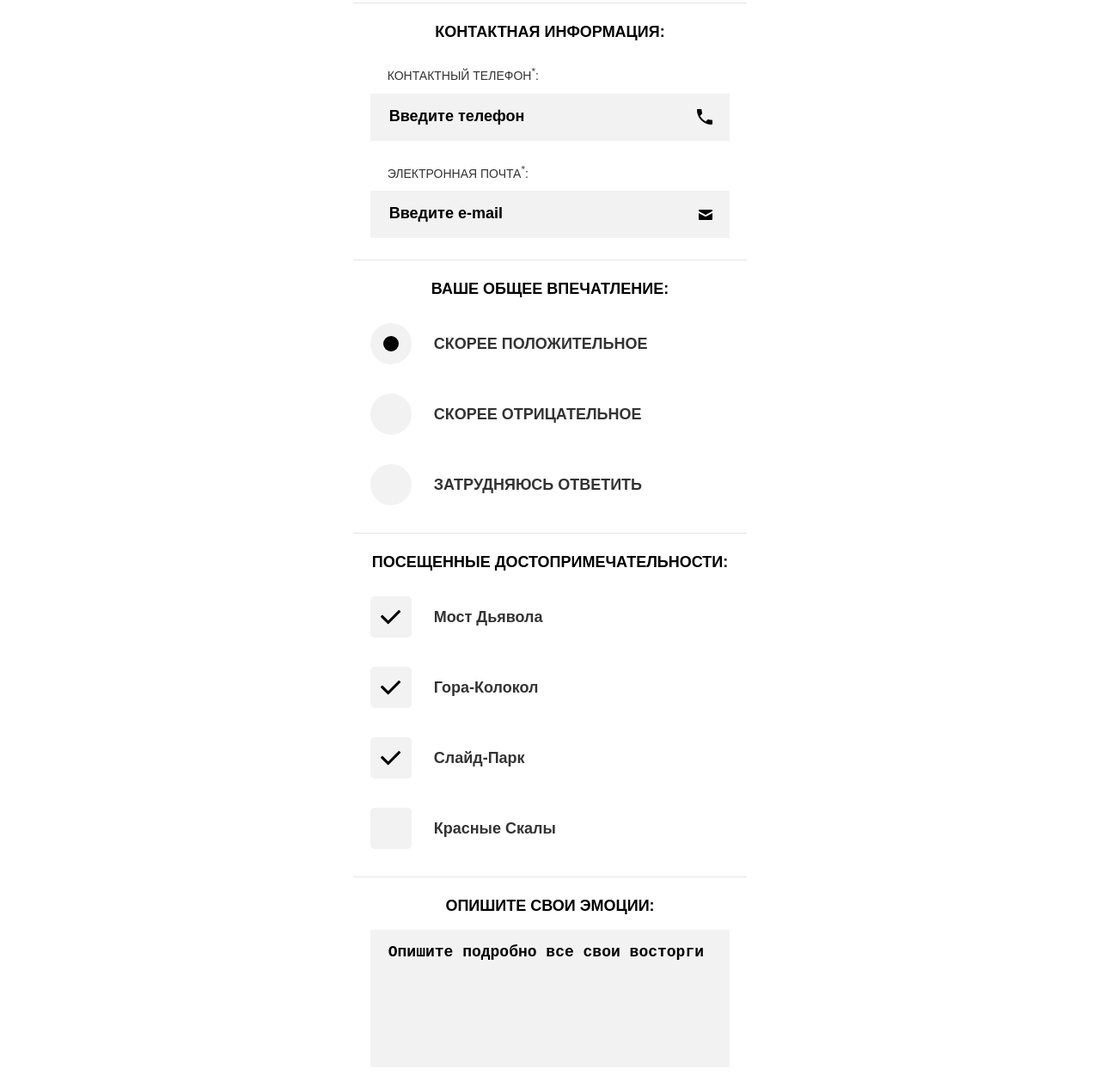
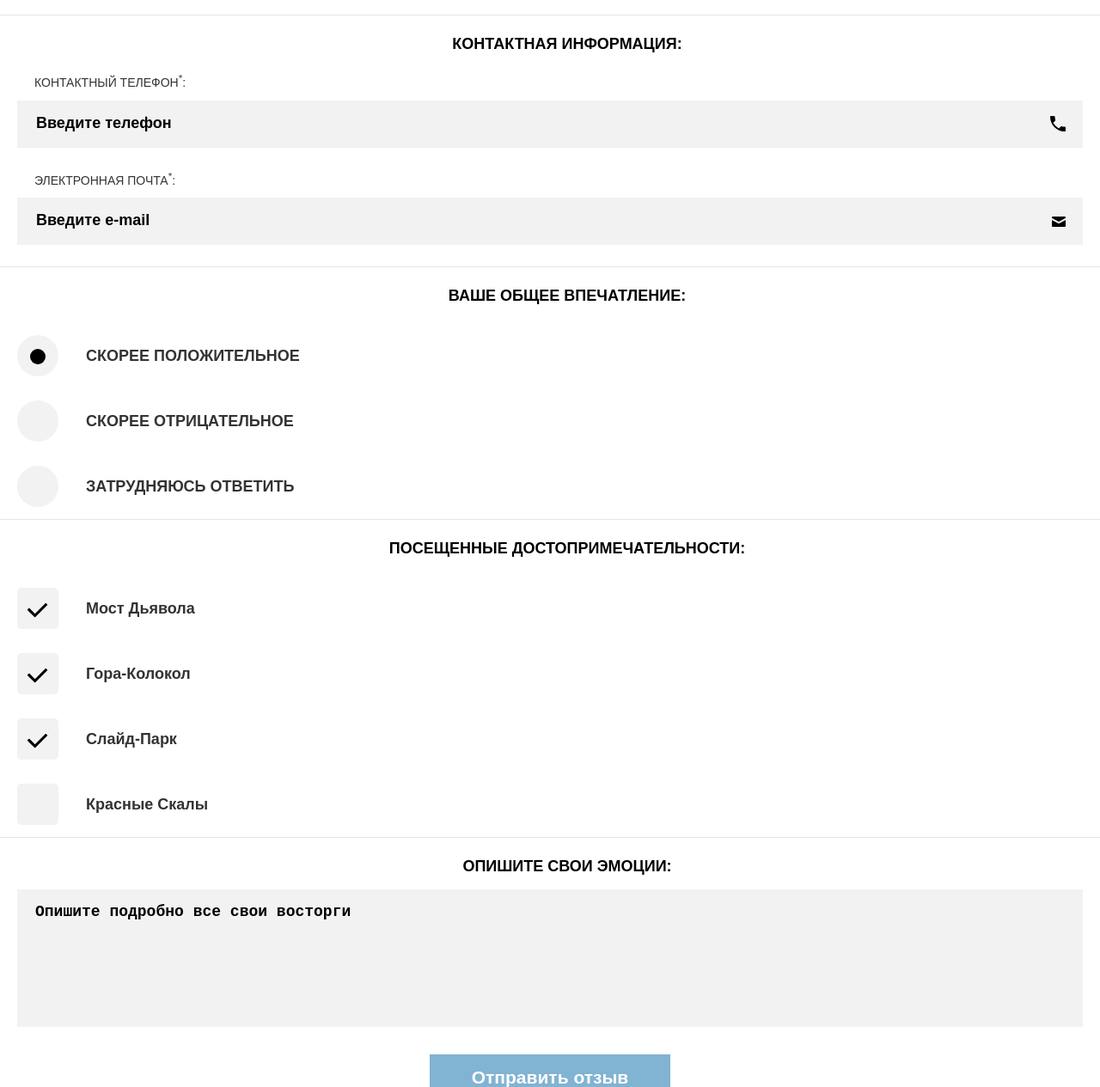
Before and after one commit to EzhovaT/1333157-sedona-22, a website: page source/form.html in a window 1280 px wide. Shown: the part 1209-2474 px from the top of the page at 86% size. Drawn offline with nearby package versions, Linux system fonts and the light colour scheme; files that its build step writes are made by us from their sources.

Commit message:
Доработка страницы с формой

```diff
--- a/source/form.html
+++ b/source/form.html
@@ -4,7 +4,7 @@
     <meta charset="UTF-8" />
     <meta name="viewport" content="width=device-width, initial-scale=1.0" />
     <title>HTML Academy: Седона</title>
-    <link rel="stylesheet" href="css/style.css" />
+    <link rel="stylesheet" href="css/style.css">
   </head>
   <body class="page__body">
     <div class="page-wrapper">
@@ -55,18 +55,17 @@
         </div>
 
         <form class="page-form" action="https://echo.htmlacademy.ru">
-          <hr class="page-form__line" />
           <fieldset class="form-group page-form__wrapper">
             <legend class="form-group__title">Представьтесь:</legend>
-            <ul class="form-group__list user-form">
-              <li class="form-group__item user-form__item">
+            <ul class="form-group__list">
+              <li class="form-field form-field_user">
                 <label
-                  class="form-group__label user-form__label"
+                  class="form-label form-label_user"
                   for="user-name"
                   >Имя<sup>*</sup>:</label
                 >
                 <input
-                  class="form-group__input user-form__input"
+                  class="form-input"
                   type="text"
                   id="user-name"
                   name="user-name"
@@ -74,14 +73,14 @@
                   required
                 />
               </li>
-              <li class="form-group__item user-form__item">
+              <li class="form-field form-field_user">
                 <label
-                  class="form-group__label user-form__label"
+                  class="form-label form-label_user"
                   for="user-surname"
                   >Фамилия<sup>*</sup>:</label
                 >
                 <input
-                  class="form-group__input user-form__input"
+                  class="form-input"
                   type="text"
                   id="user-surname"
                   name="user-surname"
@@ -89,14 +88,14 @@
                   required
                 />
               </li>
-              <li class="form-group__item user-form__item">
+              <li class="form-field form-field_user">
                 <label
-                  class="form-group__label user-form__label"
+                  class="form-label form-label_user"
                   for="user-patronymic"
                   >Отчество:</label
                 >
                 <input
-                  class="form-group__input user-form__input"
+                  class="form-input"
                   type="text"
                   id="user-patronymic"
                   name="user-patronymic"
@@ -106,18 +105,17 @@
             </ul>
           </fieldset>
 
-          <hr class="page-form__line" />
           <fieldset class="form-group page-form__wrapper">
             <legend class="form-group__title">Контактная информация:</legend>
             <ul class="form-group__list contact-form">
-              <li class="form-group__item contact-form__item">
+              <li class="form-field">
                 <label
-                  class="form-group__label contact-form__label"
+                  class="form-label form-label_contact"
                   for="user-phone"
                   >Контактный телефон<sup>*</sup>:</label
                 >
                 <input
-                  class="form-group__input contact-form__input contact-form__input_icon_phone"
+                  class="form-input form-input_contact form-input_icon_phone"
                   type="tel"
                   id="user-phone"
                   name="user-phone"
@@ -125,14 +123,14 @@
                   required
                 />
               </li>
-              <li class="form-group__item contact-form__item">
+              <li class="form-field">
                 <label
-                  class="form-group__label contact-form__label"
+                  class="form-label form-label_contact"
                   for="user-email"
                   >Электронная почта<sup>*</sup>:</label
                 >
                 <input
-                  class="form-group__input contact-form__input contact-form__input_icon_email"
+                  class="form-input form-input_contact  form-input_icon_email"
                   type="email"
                   id="user-email"
                   name="user-email"
@@ -143,140 +141,124 @@
             </ul>
           </fieldset>
 
-          <hr class="page-form__line" />
           <fieldset class="form-group page-form__wrapper">
             <legend class="form-group__title">Ваше общее впечатление:</legend>
-            <ul class="form-group__list impression-form">
-              <li class="form-group__item impression-form__item">
-                <label
-                  class="form-group__label impression-form__label"
-                  for="positive"
-                >
+            <ul class="form-group__list">
+              <li class="form-field form-field_selection">
                 <input
-                    class="form-group__input impression-form__input"
+                    class="form-input form-input_impression"
                     type="radio"
                     id="positive"
                     name="impression"
                     value="Скорее положительное"
                     checked
                   />
-                  <span class="impression-form__input-decor"></span>
-                  <p class="impression-form__label-desc">
+                <label
+                  class="form-label form-label_impression"
+                  for="positive"
+                >
                 Скорее положительное
-                  </p>
                 </label>
               </li>
-              <li class="form-group__item impression-form__item">
-                <label
-                  class="form-group__label impression-form__label"
-                  for="negative"
-                >
+              <li class="form-field form-field_selection">
                 <input
-                    class="form-group__input impression-form__input"
+                class="form-input form-input_impression"
                 type="radio"
                 id="negative"
                 name="impression"
                 value="Скорее отрицательное"
               />
-                  <span class="impression-form__input-decor"></span>
-                  <p class="impression-form__label-desc">
-                    Скорее отрицательное
-                  </p>
+                <label
+                  class="form-label form-label_impression"
+                  for="negative"
+                >Скорее отрицательное
                 </label>
               </li>
-              <li class="form-group__item impression-form__item">
-                <label
-                  class="form-group__label impression-form__label"
-                  for="no-answer"
-                >
+              <li class="form-field form-field_selection">
                 <input
-                    class="form-group__input impression-form__input"
+                    class="form-input form-input_impression"
                     type="radio"
                     id="no-answer"
                     name="impression"
                     value="Затрудняюсь ответить"
                   />
-                  <span class="impression-form__input-decor"></span>
-                  <p class="impression-form__label-desc">
-                    Затрудняюсь ответить
-                  </p>
+                <label
+                  class="form-label form-label_impression"
+                  for="no-answer"
+                >Затрудняюсь ответить
                 </label>
               </li>
             </ul>
           </fieldset>
 
-          <hr class="page-form__line" />
           <fieldset class="form-group page-form__wrapper">
             <legend class="form-group__title">
               Посещенные достопримечательности:
             </legend>
-            <ul class="form-group__list places-form">
-              <li class="form-group__item places-form__item">
-                <label
-                  class="form-group__label places-form__label"
-                  for="bridge"
-                >
+            <ul class="form-group__list">
+              <li class="form-field form-field_selection">
+
                 <input
-                    class="form-group__input places-form__input"
+                    class="form-input form-input_places"
                     type="checkbox"
                     id="bridge"
                     name="attractions[]"
                     value="Мост Дьявола"
                     checked
                   />
-                  <span class="places-form__input-decor"></span>
-                  <p class="places-form__label-desc">Мост Дьявола</p>
+                  <label
+                  class="form-label form-label_places"
+                  for="bridge"
+                >Мост Дьявола
                 </label>
               </li>
-              <li class="form-group__item places-form__item">
-                <label
-                  class="form-group__label places-form__label"
-                  for="mountain"
-                >
+              <li class="form-field form-field_selection">
+
                 <input
-                    class="form-group__input places-form__input"
+                    class="form-input form-input_places"
                     type="checkbox"
                     id="mountain"
                     name="attractions[]"
                     value="Гора-Колокол"
                     checked
                   />
-                  <span class="places-form__input-decor"></span>
-                  <p class="places-form__label-desc">Гора-Колокол</p>
+                  <label
+                  class="form-label form-label_places"
+                  for="mountain"
+                >Гора-Колокол
                 </label>
               </li>
-              <li class="form-group__item places-form__item">
-                <label class="form-group__label places-form__label" for="park">
+              <li class="form-field form-field_selection">
+
                 <input
-                    class="form-group__input places-form__input"
+                    class="form-input form-input_places"
                     type="checkbox"
                     id="park"
                     name="attractions[]"
                     value="Слайд-парк"
                     checked
                   />
-                  <span class="places-form__input-decor"></span>
-                  <p class="places-form__label-desc">Слайд-парк</p>
+                  <label class="form-label form-label_places" for="park">
+                    Слайд-парк
                   </label>
               </li>
-              <li class="form-group__item places-form__item">
-                <label class="form-group__label places-form__label" for="rocks">
+              <li class="form-field form-field_selection">
+
                 <input
-                    class="form-group__input places-form__input"
+                    class="form-input form-input_places"
                     type="checkbox"
                     id="rocks"
                     name="attractions[]"
                     value="Красные скалы"
                   />
-                  <span class="places-form__input-decor"></span>
-                  <p class="places-form__label-desc">Красные скалы</p>
+                  <label class="form-label form-label_places" for="rocks">
+                    Красные скалы
                   </label>
               </li>
             </ul>
           </fieldset>
 
-          <hr class="page-form__line" />
-          <fieldset class="form-group form-group_emotions page-form__wrapper">
+          <fieldset class="form-group page-form__wrapper">
             <legend class="form-group__title">Опишите свои эмоции:</legend>
             <textarea
               class="form-group__textarea"
@@ -287,7 +269,7 @@
           </fieldset>
 
           <div class="page-form__footer">
-            <button class="page-form__button page-button" type="submit">
+            <button class="page-form__button standard-page-button" type="submit">
               Отправить отзыв
             </button>
             <p class="page-form__footnotes"><sup>*</sup>- Обязательные поля</p>
@@ -301,7 +283,7 @@
             время мы опубликуем его на сайте.
           </p>
           <div class="page-popup__close-block">
-            <button class="page-popup__button page-button" type="reset">
+            <button class="page-popup__button standard-page-button" type="reset">
               Закрыть окно
             </button>
           </div>
@@ -313,7 +295,7 @@
             Проверьте поля, выделенные красным, скорее всего вы забыли их
             заполнить
           </p>
-          <button class="page-popup__button page-button" type="button">
+          <button class="page-popup__button standard-page-button" type="button">
             Ок
           </button>
         </div>
@@ -327,7 +309,7 @@
               <a
                 class="footer-social__link footer-social__link_twitter"
                 href="https://twitter.com/?lang=ru"
-                >Ссыкла на социальную сеть twitter
+                >Ссылка на социальную сеть twitter
               </a>
             </li>
             <li class="footer-social__item">
--- a/source/sass/blocks/contact-form.scss
+++ /dev/null
@@ -1,16 +0,0 @@
-.contact-form__label {
-  display: block;
-  padding: 0 0 8px 20px;
-}
-
-.contact-form__input_icon_phone {
-  background-image: url("../img/phone.svg");
-  background-position: center right 20px;
-  background-repeat: no-repeat;
-}
-
-.contact-form__input_icon_email {
-  background-image: url("../img/mail.svg");
-  background-position: center right 20px;
-  background-repeat: no-repeat;
-}
--- /dev/null
+++ b/source/sass/blocks/form-field.scss
@@ -0,0 +1,13 @@
+.form-field {
+  padding-top: 20px;
+}
+
+.form-field_user {
+  display: flex;
+  align-items: center;
+}
+
+.form-field_selection {
+  display: flex;
+  padding-top: 50px;
+}
--- a/source/sass/blocks/form-group.scss
+++ b/source/sass/blocks/form-group.scss
@@ -1,52 +1,31 @@
 .form-group {
   border: none;
-  padding: 0 20px;
+  border-top: 1px solid $form-border-color;
+  padding: 20px 20px 0;
 }
 
 .form-group__list {
   list-style-type: none;
-  padding: 0;
+  padding: 20px 0 0;
   margin: 0;
 }
 
 .form-group__title {
+  width: 100%;
+  position: absolute;
   font-weight: bold;
   font-size: 18px;
   line-height: 26px;
+  text-align: center;
   text-transform: uppercase;
   margin: 0 auto;
-}
-
-.form-group__item {
-  padding-top: 20px;
-}
-
-.form-group__label {
-  font-size: 14px;
-  line-height: 26px;
-  color: $input-name-color;
-  text-transform: uppercase;
-}
-
-.form-group__input {
-  padding: 20px 22px;
-  width: 100%;
-  background-color: $input-bg-color;
-  border: none;
-
-  &::placeholder {
-    font-weight: bold;
-    font-size: 18px;
-    line-height: 26px;
-    color: $main-content-color;
-  }
 }
 
 .form-group__textarea {
   width: 100%;
   resize: none;
   min-height: 160px;
-  margin-top: 15px;
+  margin-top: 40px;
   padding: 13px 21px;
   border: none;
   background-color: $input-bg-color;
--- /dev/null
+++ b/source/sass/blocks/form-input.scss
@@ -0,0 +1,31 @@
+.form-input {
+  padding: 20px 22px;
+  width: 100%;
+  background-color: $input-bg-color;
+  border: none;
+
+  &::placeholder {
+    font-weight: bold;
+    font-size: 18px;
+    line-height: 26px;
+    color: $main-content-color;
+  }
+}
+
+.form-input_contact {
+  background-position: center right 20px;
+  background-repeat: no-repeat;
+}
+
+.form-input_icon_phone {
+  background-image: url("../img/phone.svg");
+}
+
+.form-input_icon_email {
+  background-image: url("../img/mail.svg");
+}
+
+.form-input_places,
+.form-input_impression {
+  display: none;
+}
--- /dev/null
+++ b/source/sass/blocks/form-label.scss
@@ -0,0 +1,82 @@
+.form-label {
+  font-size: 14px;
+  line-height: 26px;
+  color: $input-name-color;
+  text-transform: uppercase;
+}
+
+.form-label_user {
+  margin-right: 10px;
+}
+
+.form-label_contact {
+  display: block;
+  padding: 0 0 8px 20px;
+}
+
+.form-label_impression,
+.form-label_places {
+  position: relative;
+  display: flex;
+  margin-left: 80px;
+  align-items: center;
+  font-weight: bold;
+  font-size: 18px;
+}
+
+.form-label_impression {
+  &::before {
+    content: "";
+    position: absolute;
+    left: -80px;
+    width: 48px;
+    height: 48px;
+    background-color: $input-bg-color;
+    border-radius: 50%;
+  }
+
+  &::after {
+    content: "";
+    position: absolute;
+    display: block;
+    left: -65px;
+    width: 18px;
+    height: 18px;
+    background-color: $main-content-color;
+    top: 5px;
+    opacity: 0;
+    border-radius: 50%;
+  }
+}
+
+.form-input:checked + .form-label_impression::after {
+  opacity: 1;
+}
+
+.form-label_places {
+  text-transform: capitalize;
+
+  &::before {
+    content: "";
+    position: absolute;
+    left: -80px;
+    width: 48px;
+    height: 48px;
+    background-color: $input-bg-color;
+    border-radius: 5px;
+  }
+
+  &::after {
+    content: url("../img/tick.svg");
+    position: absolute;
+    width: 23px;
+    height: 16px;
+    left: -68px;
+    top: 5px;
+    opacity: 0;
+  }
+}
+
+.form-input_places:checked + .form-label_places::after {
+  opacity: 1;
+}
--- a/source/sass/blocks/impression-form.scss
+++ /dev/null
@@ -1,38 +0,0 @@
-.impression-form__input {
-  display: none;
-}
-
-.impression-form__label {
-  display: flex;
-  align-items: center;
-  font-weight: bold;
-  font-size: 18px;
-  line-height: 26px;
-}
-
-.impression-form__input-decor {
-  display: block;
-  position: relative;
-  margin-right: 26px;
-  width: 48px;
-  height: 48px;
-  background-color: $input-bg-color;
-  border-radius: 50%;
-
-  &::before {
-    content: "";
-    position: absolute;
-    display: block;
-    width: 18px;
-    height: 18px;
-    background-color: $main-content-color;
-    top: 15px;
-    left: 15px;
-    opacity: 0;
-    border-radius: 50%;
-  }
-}
-
-.impression-form__input:checked + .impression-form__input-decor::before {
-  opacity: 1;
-}
--- /dev/null
+++ b/source/sass/blocks/inner-wrapper.scss
@@ -0,0 +1,3 @@
+.inner-wrapper {
+  margin: 0 auto;
+}
--- a/source/sass/blocks/page-form.scss
+++ b/source/sass/blocks/page-form.scss
@@ -1,12 +1,10 @@
+.page-form {
+  width: 100%;
+}
+
 .page-form__wrapper {
   margin: 20px 0 25px;
-}
-
-.page-form__line {
-  margin: 0;
-  border-style: solid;
-  border-bottom: none;
-  color: $form-border-color;
+  padding-top: 20px;
 }
 
 .page-form__footer {
--- a/source/sass/blocks/page.scss
+++ b/source/sass/blocks/page.scss
@@ -15,16 +15,3 @@
   max-width: 1200px;
   margin: 0 auto;
 }
-
-.page-button {
-  display: block;
-  min-width: 280px;
-  padding: 14px 32px;
-  text-decoration: none;
-  font-weight: bold;
-  font-size: 21px;
-  line-height: 26px;
-  color: $light-content-color;
-  background-color: $main-page-color;
-  border: none;
-}
--- a/source/sass/blocks/places-form.scss
+++ /dev/null
@@ -1,40 +0,0 @@
-.places-form__label {
-  display: flex;
-  align-items: center;
-}
-
-.places-form__input {
-  display: none;
-}
-
-.places-form__label-desc {
-  font-weight: bold;
-  font-size: 18px;
-  line-height: 26px;
-  text-transform: capitalize;
-}
-
-.places-form__input-decor {
-  display: block;
-  position: relative;
-  margin-right: 26px;
-  width: 48px;
-  height: 48px;
-  background-color: $input-bg-color;
-  border-radius: 5px;
-
-  &::before {
-    content: url("../img/tick.svg");
-    position: absolute;
-    display: block;
-    width: 23px;
-    height: 16px;
-    top: 15px;
-    left: 12.5px;
-    opacity: 0;
-  }
-}
-
-.places-form__input:checked + .places-form__input-decor::before {
-  opacity: 1;
-}
--- /dev/null
+++ b/source/sass/blocks/standard-page-button.scss
@@ -0,0 +1,12 @@
+.standard-page-button {
+  display: block;
+  min-width: 280px;
+  padding: 14px 32px;
+  text-decoration: none;
+  font-weight: bold;
+  font-size: 21px;
+  line-height: 26px;
+  color: $light-content-color;
+  background-color: $main-page-color;
+  border: none;
+}
```
Also changed, not shown: source/catalog.html (+1 -1 lines), source/index.html (+1 -3 lines), source/sass/blocks/tourist-feature-card.scss (+1 -7 lines), source/sass/blocks/user-form.scss (deleted, +0 -8 lines), source/sass/style.scss (+5 -5 lines). Lines whose indentation alone changed are shown as unchanged.
